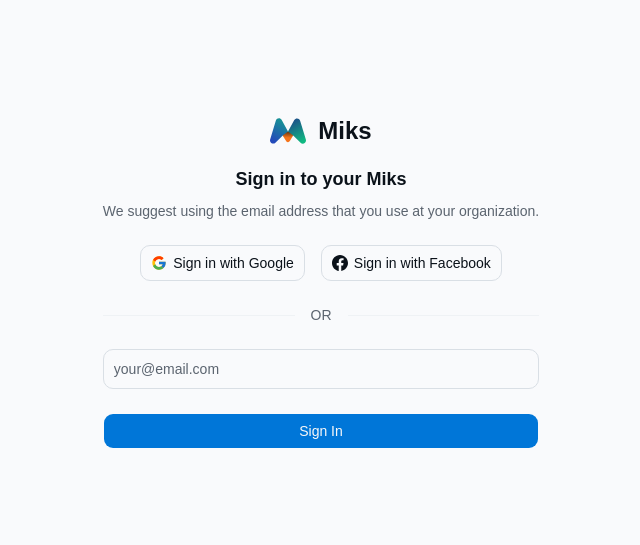
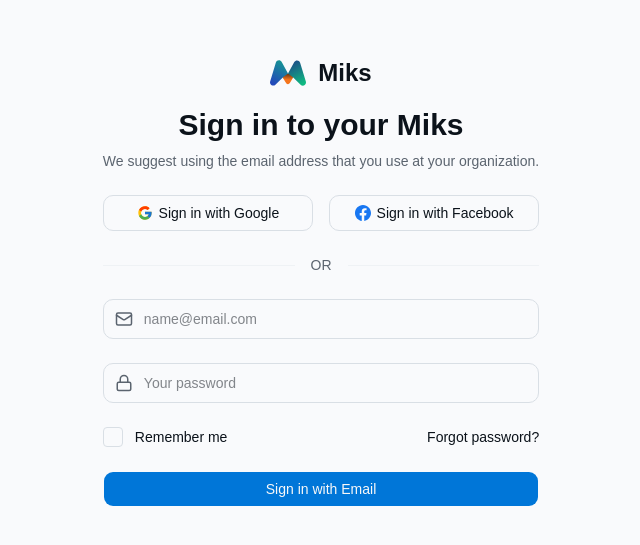
Before and after one commit to nrabehar/miks, a React (Vite) app in the folder frontend/: page /auth/login in a window 1280 px wide. Shown: the part 119-664 px from the top of the page, without its empty margins (319-959 px from the left). Built offline with nearby package versions, Linux system fonts and the light colour scheme; no server answers.

Commit message:
feat(frontend): add checkbox and social-button components, update auth login and UI components

```diff
--- a/frontend/src/components/ui/button.tsx
+++ b/frontend/src/components/ui/button.tsx
@@ -1,9 +1,19 @@
+import type { VariantProps } from 'class-variance-authority'
+import { cva } from 'class-variance-authority'
+import { Slot } from 'radix-ui'
 import * as React from 'react'
-import { cva } from 'class-variance-authority'
-import type { VariantProps } from 'class-variance-authority'
-import { Slot } from 'radix-ui'
 
 import { cn } from '@/lib/utils'
+import { LoaderCircleIcon } from 'lucide-react'
+
+interface ButtonProps
+	extends
+		React.ButtonHTMLAttributes<HTMLButtonElement>,
+		VariantProps<typeof buttonVariants> {
+	asChild?: boolean
+	isLoading?: boolean
+	loader?: React.ReactNode
+}
 
 const buttonVariants = cva(
 	"group/button inline-flex shrink-0 items-center justify-center rounded-lg border border-transparent bg-clip-padding text-sm font-medium whitespace-nowrap transition-all outline-none select-none focus-visible:border-ring focus-visible:ring-3 focus-visible:ring-ring/50 active:not-aria-[haspopup]:translate-y-px disabled:pointer-events-none disabled:opacity-50 aria-invalid:border-destructive aria-invalid:ring-3 aria-invalid:ring-destructive/20 dark:aria-invalid:border-destructive/50 dark:aria-invalid:ring-destructive/40 [&_svg]:pointer-events-none [&_svg]:shrink-0 [&_svg:not([class*='size-'])]:size-4",
@@ -47,11 +57,12 @@
 	variant = 'default',
 	size = 'default',
 	asChild = false,
+	isLoading = false,
+	loader,
+	children,
+	disabled,
 	...props
-}: React.ComponentProps<'button'> &
-	VariantProps<typeof buttonVariants> & {
-		asChild?: boolean
-	}) {
+}: ButtonProps) {
 	const Comp = asChild ? Slot.Root : 'button'
 
 	return (
@@ -60,8 +71,18 @@
 			data-variant={variant}
 			data-size={size}
 			className={cn(buttonVariants({ variant, size, className }))}
+			disabled={disabled || isLoading}
 			{...props}
-		/>
+		>
+			{isLoading
+				? loader || (
+						<span className="flex items-center gap-2">
+							<LoaderCircleIcon className="animate-spin" />
+							Loading...
+						</span>
+					)
+				: children}
+		</Comp>
 	)
 }
 
--- /dev/null
+++ b/frontend/src/components/ui/checkbox.tsx
@@ -0,0 +1,62 @@
+import { type InputHTMLAttributes, forwardRef } from 'react'
+
+interface CheckboxProps extends Omit<
+	InputHTMLAttributes<HTMLInputElement>,
+	'type'
+> {
+	label?: string
+}
+
+export const Checkbox = forwardRef<HTMLInputElement, CheckboxProps>(
+	({ label, className = '', id, ...props }, ref) => {
+		const checkboxId = id || label?.toLowerCase().replace(/\s+/g, '-')
+
+		return (
+			<label
+				htmlFor={checkboxId}
+				className="group flex cursor-pointer items-center gap-3"
+			>
+				<div className="relative">
+					<input
+						ref={ref}
+						type="checkbox"
+						id={checkboxId}
+						className={`peer sr-only ${className}`}
+						{...props}
+					/>
+					<div className="h-5 w-5 rounded border border-border-default bg-bg-secondary transition-all group-hover:border-border-hover peer-checked:border-primary-600 peer-checked:bg-primary-600 peer-focus-visible:ring-2 peer-focus-visible:ring-primary-500 peer-focus-visible:ring-offset-2 peer-focus-visible:ring-offset-bg-primary">
+						<svg
+							className="h-full w-full text-white opacity-0 transition-opacity peer-checked:opacity-100"
+							viewBox="0 0 24 24"
+							fill="none"
+							stroke="currentColor"
+							strokeWidth="3"
+							strokeLinecap="round"
+							strokeLinejoin="round"
+						>
+							<polyline points="20 6 9 17 4 12" />
+						</svg>
+					</div>
+					<svg
+						className="pointer-events-none absolute top-0 left-0 h-5 w-5 text-white opacity-0 transition-opacity peer-checked:opacity-90"
+						viewBox="0 0 24 24"
+						fill="none"
+						stroke="currentColor"
+						strokeWidth="3"
+						strokeLinecap="round"
+						strokeLinejoin="round"
+					>
+						<polyline points="20 6 9 17 4 12" />
+					</svg>
+				</div>
+				{label && (
+					<span className="text-sm text-text-secondary transition-colors group-hover:text-text-primary">
+						{label}
+					</span>
+				)}
+			</label>
+		)
+	},
+)
+
+Checkbox.displayName = 'Checkbox'
--- a/frontend/src/components/ui/input.tsx
+++ b/frontend/src/components/ui/input.tsx
@@ -1,19 +1,91 @@
-import * as React from "react"
+import { forwardRef, type InputHTMLAttributes, type ReactNode } from 'react'
 
-import { cn } from "@/lib/utils"
+import { cn } from '@/lib/utils'
 
-function Input({ className, type, ...props }: React.ComponentProps<"input">) {
+interface InputProps extends InputHTMLAttributes<HTMLInputElement> {
+	label?: string
+	error?: string
+	helperText?: string
+	icon?: ReactNode
+}
+
+export const Input = forwardRef<HTMLInputElement, InputProps>(
+	(
+		{
+			className,
+			label,
+			error,
+			helperText,
+			icon,
+			id,
+			style,
+			...props
+		},
+		ref,
+	) => {
+		const inputId = id || `ipt-${label?.toLowerCase().replace(/\s+/g, '-')}`
 		return (
+			<div className="w-full">
+				{label && (
+					<label
+						htmlFor={inputId}
+						className="mb-2 block text-sm font-medium text-text-secondary"
+					>
+						{label}
+					</label>
+				)}
+
+				<div className="relative">
+					{icon && (
+						<div className={cn("pointer-events-none absolute top-1/2 left-3 -translate-y-1/2 text-muted-foreground", error && 'text-destructive')}>
+							{icon}
+						</div>
+					)}
 					<input
-      type={type}
-      data-slot="input"
+						ref={ref}
+						id={inputId}
 						className={cn(
-        "h-8 w-full min-w-0 rounded-lg border border-input bg-transparent px-2.5 py-1 text-base transition-colors outline-none file:inline-flex file:h-6 file:border-0 file:bg-transparent file:text-sm file:font-medium file:text-foreground placeholder:text-muted-foreground focus-visible:border-ring focus-visible:ring-3 focus-visible:ring-ring/50 disabled:pointer-events-none disabled:cursor-not-allowed disabled:bg-input/50 disabled:opacity-50 aria-invalid:border-destructive aria-invalid:ring-3 aria-invalid:ring-destructive/20 md:text-sm dark:bg-input/30 dark:disabled:bg-input/80 dark:aria-invalid:border-destructive/50 dark:aria-invalid:ring-destructive/40",
-        className
+							'h-10 w-full min-w-0 rounded-lg border border-input bg-transparent px-3 py-2 text-sm transition-colors outline-none focus-visible:border-ring focus-visible:ring-2 focus-visible:ring-ring/50 disabled:pointer-events-none disabled:cursor-not-allowed disabled:bg-input/50 disabled:opacity-50 aria-invalid:border-destructive aria-invalid:ring-2 aria-invalid:ring-destructive/20',
+							error &&
+								'border-destructive focus-visible:border-destructive focus-visible:ring-destructive/20',
 						)}
+						style={{
+							paddingLeft: icon ? '2.5rem' : undefined,
+							...style,
+						}}
+						aria-invalid={error ? 'true' : 'false'}
+						aria-describedby={
+							error
+								? `${inputId}-error`
+								: helperText
+									? `${inputId}-helper`
+									: undefined
+						}
 						{...props}
 					/>
+				</div>
+
+				{error && (
+					<p
+						id={`${inputId}-error`}
+						className="mt-2 text-sm text-destructive"
+						role="alert"
+					>
+						{error}
+					</p>
+				)}
+
+				{helperText && !error && (
+					<p
+						id={`${inputId}-helper`}
+						className="mt-2 text-sm text-text-muted"
+					>
+						{helperText}
+					</p>
+				)}
+			</div>
 		)
-}
+	},
+)
 
-export { Input }
+Input.displayName = 'Input'
--- /dev/null
+++ b/frontend/src/components/ui/social-button.tsx
@@ -0,0 +1,29 @@
+import { cn } from '#/lib/utils';
+import { type ButtonHTMLAttributes, forwardRef, type ReactNode } from 'react';
+import { Button } from './button';
+
+interface SocialButtonProps extends ButtonHTMLAttributes<HTMLButtonElement> {
+  icon: ReactNode;
+  provider: string;
+  prefix?: string;
+}
+
+export const SocialButton = forwardRef<HTMLButtonElement, SocialButtonProps>(
+  ({ icon, provider, className, ...props }, ref) => {
+    return (
+		<Button
+			variant="outline"
+			size="lg"
+			className={cn('cursor-pointer', className)}
+			ref={ref}
+			{...props}
+		>
+			{icon}
+			{props.prefix && `${props.prefix} `}
+			{provider}
+		</Button>
+    );
+  }
+);
+
+SocialButton.displayName = 'SocialButton';
--- a/frontend/src/routes/auth/login.tsx
+++ b/frontend/src/routes/auth/login.tsx
@@ -1,13 +1,16 @@
 import logo from '#/assets/miks.svg'
 import { Button } from '#/components/ui/button'
+import { Checkbox } from '#/components/ui/checkbox'
 import { Input } from '#/components/ui/input'
+import { SocialButton } from '#/components/ui/social-button'
+import { loginSchema, type LoginFormData } from '#/lib/validation/auth.schema'
 import { zodResolver } from '@hookform/resolvers/zod'
-import { createFileRoute } from '@tanstack/react-router'
+import { createFileRoute, Link } from '@tanstack/react-router'
+import { Lock, Mail } from 'lucide-react'
 import { useState } from 'react'
 import { useForm } from 'react-hook-form'
 import { BsFacebook } from 'react-icons/bs'
 import { FcGoogle } from 'react-icons/fc'
-import z from 'zod'
 
 export const Route = createFileRoute('/auth/login')({
 	component: RouteComponent,
@@ -16,32 +19,28 @@
 function RouteComponent() {
 	const [error, setError] = useState<string | null>(null)
 
-	const formSchema = z.object({
-		email: z.email({ message: 'Invalid email address' }),
-	})
-
 	const {
 		register,
 		handleSubmit,
 		formState: { errors },
-	} = useForm<z.infer<typeof formSchema>>({
-		resolver: zodResolver(formSchema),
-		defaultValues: { email: '' },
+	} = useForm<LoginFormData>({
+		resolver: zodResolver(loginSchema),
+		defaultValues: { email: '', password: '' },
 	})
 
-	const onSubmit = (data: z.infer<typeof formSchema>) => {
+	const onSubmit = (data: LoginFormData) => {
 		console.log('Form Data:', data)
 		// Handle form submission, e.g., send data to the server
 	}
 
 	return (
-		<div className="w-full min-h-screen font-sans p-5 grid text-center place-content-center">
+		<div className="w-full min-h-screen font-sans p-5 grid place-content-center">
 			<div className="max-w-md">
 				<div className="flex justify-center items-center gap-3 mb-4">
 					<img src={logo} alt="Logo" className="w-9 h-9" />
 					<h2 className="text-2xl font-bold">Miks</h2>
 				</div>
-				<h2 className="text-lg font-semibold mb-2">
+				<h2 className="text-3xl font-semibold mb-2 mx-auto text-center">
 					Sign in to your Miks
 				</h2>
 				<p className="text-sm text-muted-foreground mb-6">
@@ -49,23 +48,17 @@
 					organization.
 				</p>
 
-				<div className="flex items-center justify-center space-x-4 w-full">
-					<Button
-						variant="outline"
-						size="lg"
-						className="cursor-pointer"
-					>
-						<FcGoogle />
-						Sign in with Google
-					</Button>
-					<Button
-						variant="outline"
-						size="lg"
-						className="cursor-pointer"
-					>
-						<BsFacebook />
-						Sign in with Facebook
-					</Button>
+				<div className="w-full grid grid-cols-2 gap-4">
+					<SocialButton
+						icon={<FcGoogle />}
+						provider="Google"
+						prefix="Sign in with"
+					/>
+					<SocialButton
+						icon={<BsFacebook color="#1877F2" />}
+						provider="Facebook"
+						prefix="Sign in with"
+					/>
 				</div>
 
 				<div>
@@ -80,26 +73,49 @@
 
 				<form onSubmit={handleSubmit(onSubmit)} className="space-y-6">
 					<Input
-						// label="Email"
 						type="email"
-						placeholder="your@email.com"
-						// icon={<Mail size={18} />}
-						// error={errors.email?.message}
+						placeholder="name@email.com"
+						icon={<Mail size={18} />}
+						error={errors.email?.message}
 						{...register('email')}
 						className="w-full h-10"
 					/>
+
+					<Input
+						type="password"
+						placeholder="Your password"
+						icon={<Lock size={18} />}
+						error={errors.password?.message}
+						{...register('password')}
+						className="w-full h-10"
+					/>
+
 					{error && (
-						<div className="rounded-lg border border-red-500/20 bg-red-500/10 p-3 text-sm text-red-400">
+						<div className="rounded-lg border border-destructive/10 bg-destructive/10 px-3 py-2 text-sm text-destructive">
 							{error}
 						</div>
 					)}
 
+					<div className="flex items-center justify-between">
+						<Checkbox
+							label="Remember me"
+							{...register('rememberMe')}
+						/>
+						<Link
+							to="/"
+							className="text-sm text-primary-400 transition-colors hover:text-primary-300"
+						>
+							Forgot password?
+						</Link>
+					</div>
+
 					<Button
+						variant="secondary"
 						type="submit"
 						size="lg"
 						className="w-full bg-primary text-primary-foreground hover:bg-primary/90 cursor-pointer"
 					>
-						Sign In
+						Sign in with Email
 					</Button>
 				</form>
 			</div>
```
Also changed, not shown: frontend/src/lib/validation/auth.schema.ts (added, +29 -0 lines). Lines whose indentation alone changed are shown as unchanged.
